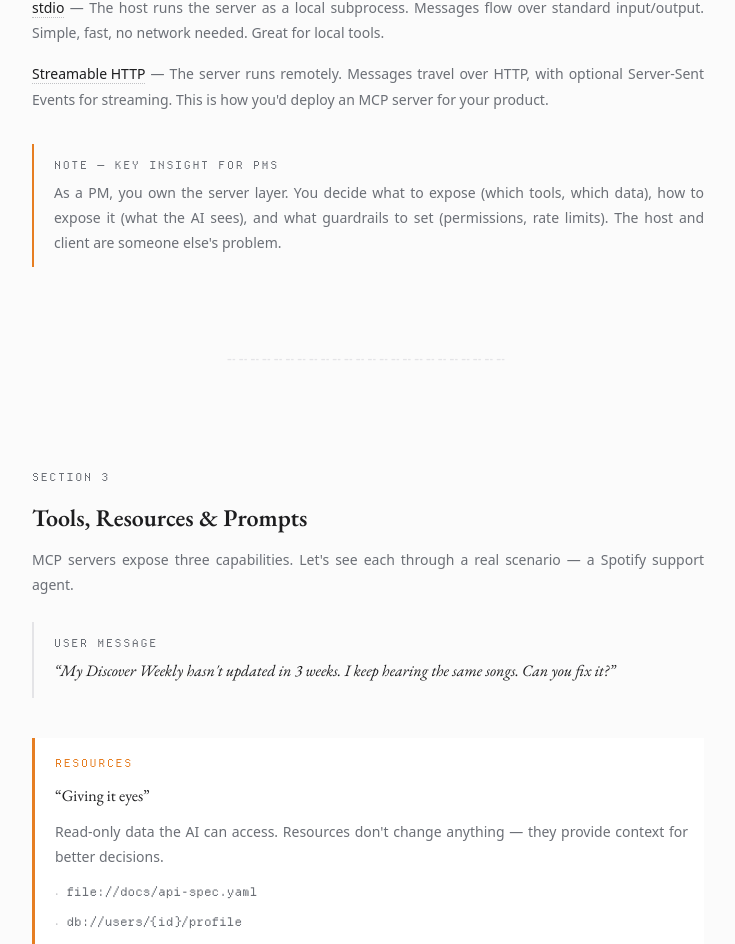
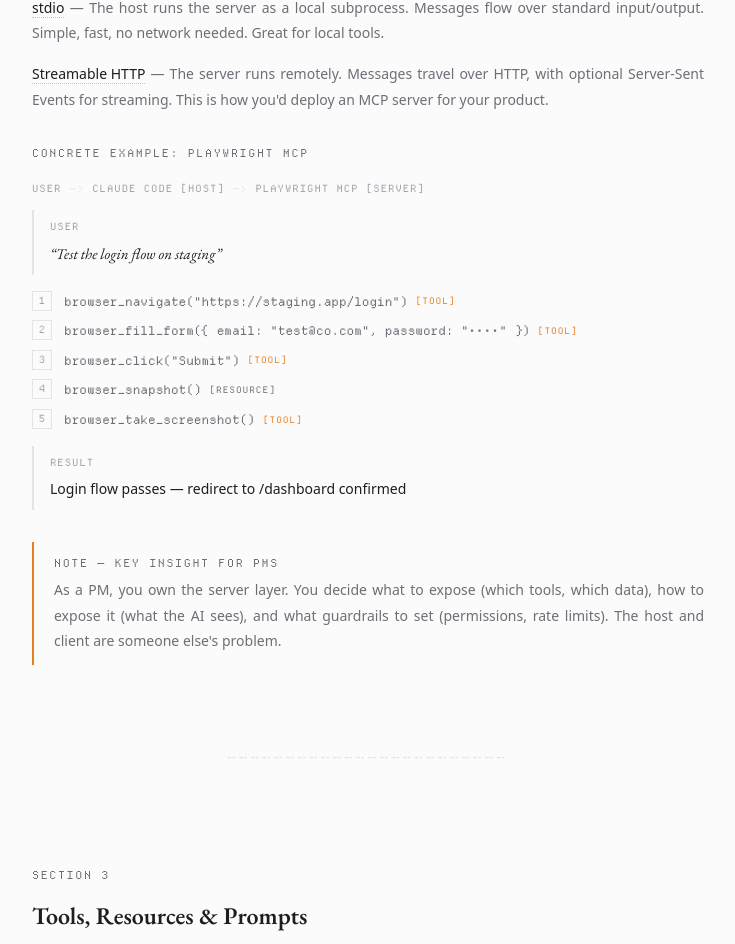
Before and after one commit to juangadm/ai-for-normies, a Next.js app: page /mcp in a window 1280 px wide. Shown: the part 2932-3876 px from the top of the page, without its empty margins (296-1031 px from the left). Built offline with nearby package versions, Linux system fonts and the light colour scheme.

Commit message:
Integrate PlaywrightExample into Architecture section

```diff
--- a/components/mcp/Architecture.tsx
+++ b/components/mcp/Architecture.tsx
@@ -1,6 +1,7 @@
 import { SectionCard } from "@/components/layout/SectionCard";
 import { CalloutBox } from "@/components/shared/CalloutBox";
 import { ArchitectureSVG } from "./diagrams/ArchitectureSVG";
+import { PlaywrightExample } from "./diagrams/PlaywrightExample";
 import { TermDefinition } from "@/components/shared/TermDefinition";
 import { mcpGlossary } from "@/content/mcp/glossary";
 
@@ -77,6 +78,8 @@
         </div>
       </div>
 
+      <PlaywrightExample />
+
       <CalloutBox variant="insight" title="Key Insight for PMs">
         As a PM, you own the server layer. You decide what to expose (which
         tools, which data), how to expose it (what the AI sees), and what
```
